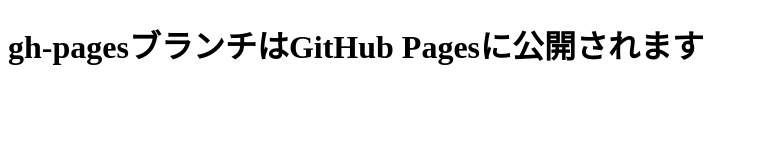
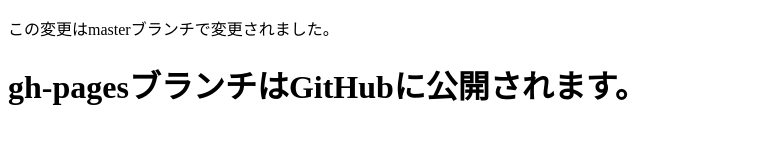
Before and after one commit to ShinjiSawada2021/git-study, a plain HTML site: page index.html in a window 1280 px wide. Shown: the whole page, without its empty margins (0-757 px from the left). Drawn offline with Linux system fonts and the light colour scheme.

Commit message:
GitHub Pages用のWebページを作成

```diff
--- a/index.html
+++ b/index.html
@@ -2,11 +2,11 @@
 <html lang="ja">
 <head>
   <meta charset="UTF-8">
-  <meta http-equiv="X-UA-Compatible" content="IE=edge">
   <meta name="viewport" content="width=device-width, initial-scale=1.0">
-  <title>Git の勉強</title>
+  <title>Gitの勉強</title>
+  <p>この変更はmasterブランチで変更されました。</p>
 </head>
 <body>
-  <h1>gh-pagesブランチはGitHub Pagesに公開されます</h1>
+  <h1>gh-pagesブランチはGitHubに公開されます。</h1>
 </body>
 </html>
```
